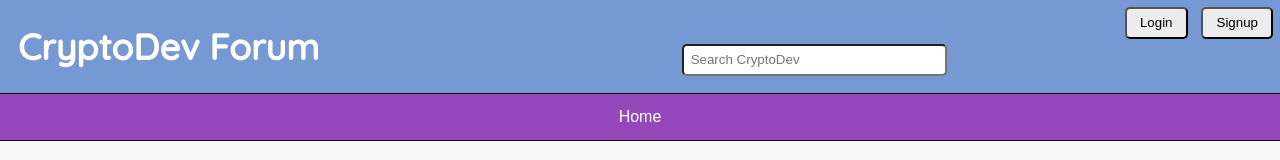
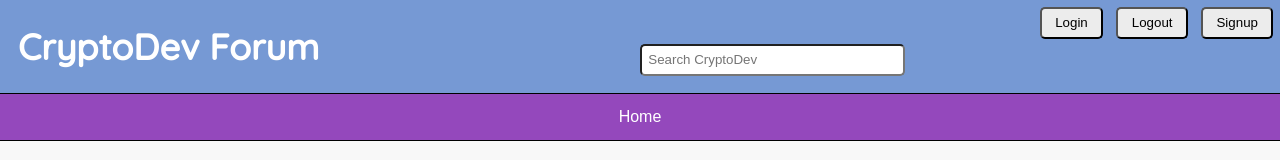
Before and after one commit to babux1/CryptoDev, a React (Create React App) app in the folder client/: page / in a window 1280 px wide. Shown: the top 160 px of the page. Built offline with nearby package versions, Linux system fonts and the light colour scheme; no server answers.

Commit message:
added delete feature with Diego

```diff
--- a/client/src/components/App.js
+++ b/client/src/components/App.js
@@ -21,6 +21,16 @@ function App() {
     });
   }, []);
 
+  function handleLogout(){
+    fetch("/logout", {
+      method: "DELETE" })
+      .then((r) => {
+        if (r.ok) {
+          r.json().then(setUser(null));
+        }
+      });
+  }
+
   console.log(user);
 
   if (!user) return <LoginPage onLogin={setUser} />;
@@ -36,7 +46,10 @@ function App() {
           setFilteredResults={setFilteredResults}
         />
         <Link to="/loginpage">
-          <button className="login-btn">{user ? "Login" : "Logout"}</button>
+          <button className="login-btn">Login</button>
+          </Link>
+        <Link to="/loginpage">
+          <button className="login-btn" onClick = {handleLogout}>Logout</button>
         </Link>
         <Link to="/signupform">
           <button className="login-btn">Signup</button>
```
Also changed, not shown: 1 other file (tests, documents, lock files or other folders).
